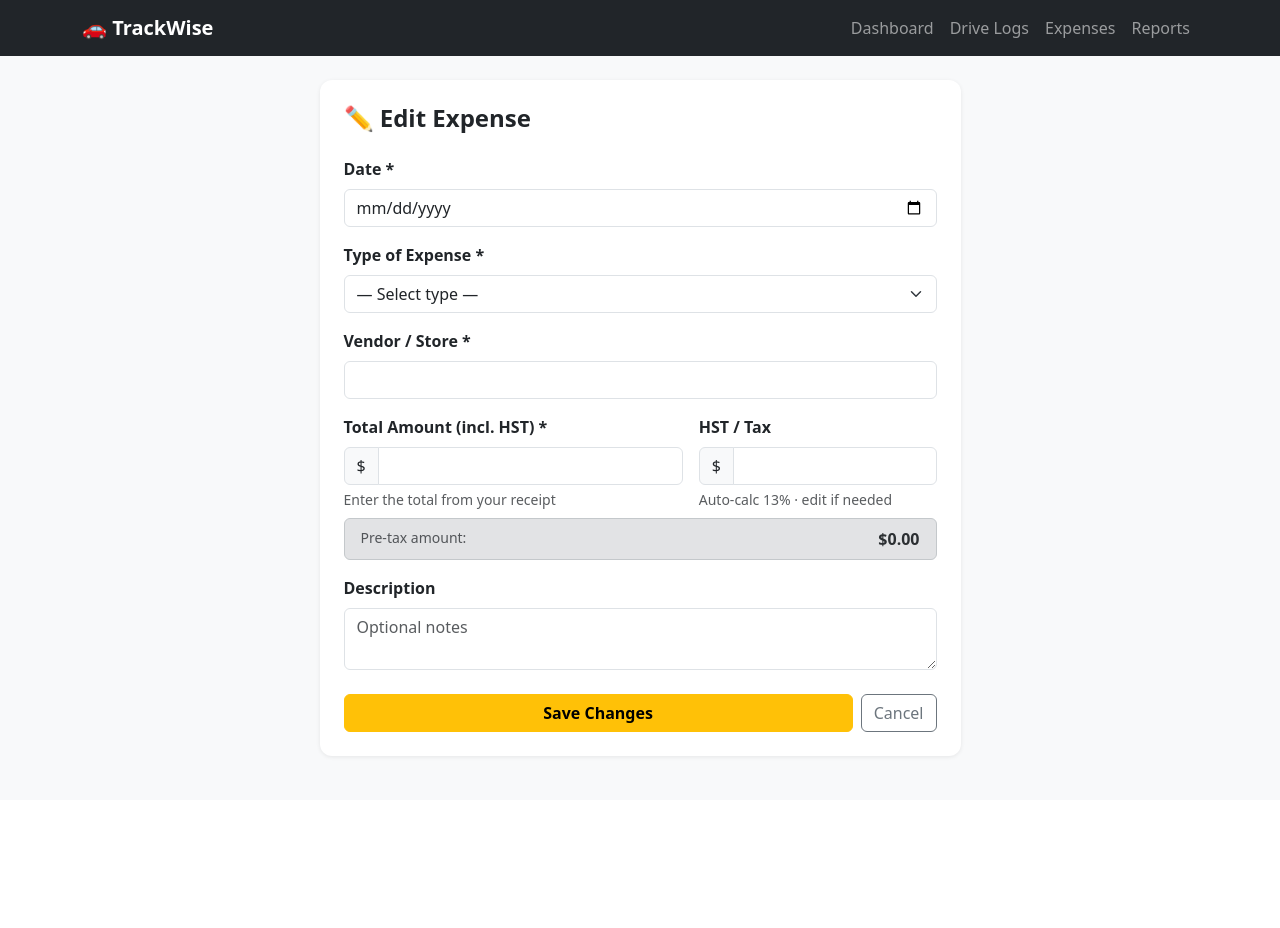
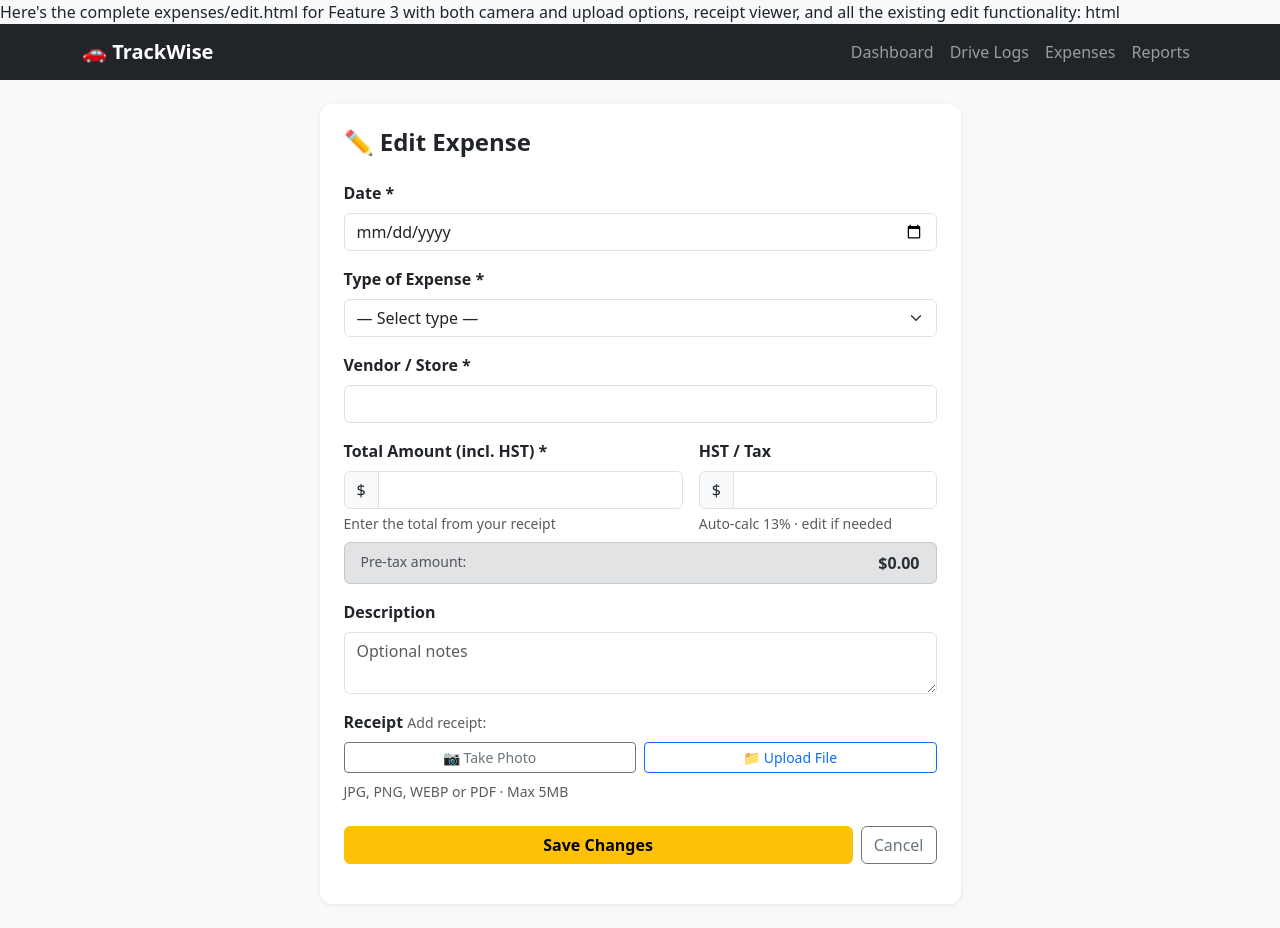
Before and after one commit to riteshparmar17/trackwise, a Flask app: template app/templates/expenses/edit.html in a window 1280 px wide. Before the commit the page ends 758 px from the top, so only its background shows below. Run offline with Flask 3, Linux system fonts and the light colour scheme; the template is opened without the code that fills it, so the values that code supplies are empty; some libraries are stand-ins or nearby versions.

Commit message:
show current receipt, replace or remove on edit

```diff
--- a/app/templates/expenses/edit.html
+++ b/app/templates/expenses/edit.html
@@ -1,3 +1,5 @@
+Here's the complete expenses/edit.html for Feature 3 with both camera and upload options, receipt viewer, and all the existing edit functionality:
+html<!-- app/templates/expenses/edit.html  <- REPLACE ENTIRE FILE -->
 {% extends 'base.html' %}
 {% block title %}Edit Expense · TrackWise{% endblock %}
 {% block content %}
@@ -27,7 +29,10 @@
       <div class="mb-3">
         <label class="form-label fw-semibold">Vendor / Store *</label>
         <input type="text" class="form-control" name="vendor"
-               value="{{ expense.vendor }}" required>
+               id="vendorInput"
+               value="{{ expense.vendor }}"
+               autocomplete="off" required>
+        <datalist id="vendorList"></datalist>
       </div>
 
       <div class="row g-3 mb-2">
@@ -55,13 +60,65 @@
 
       <div class="alert alert-secondary d-flex justify-content-between py-2 mb-3">
         <span class="text-muted small">Pre-tax amount:</span>
-        <strong id="pretaxDisplay">${{ "%.2f"|format(expense.amount) }}</strong>
+        <strong id="pretaxDisplay">
+          ${{ "%.2f"|format(expense.amount) }}
+        </strong>
       </div>
 
-      <div class="mb-4">
+      <div class="mb-3">
         <label class="form-label fw-semibold">Description</label>
         <textarea class="form-control" name="description" rows="2"
                   placeholder="Optional notes">{{ expense.description or '' }}</textarea>
+      </div>
+
+      <!-- Receipt section -->
+      <div class="mb-4">
+        <label class="form-label fw-semibold">Receipt</label>
+
+        <!-- Show current receipt if one exists -->
+        {% if expense.receipt_file %}
+        <div class="d-flex align-items-center gap-3 mb-2 p-2 border rounded">
+          {% if expense.receipt_file.endswith('.pdf') %}
+            <span class="badge bg-secondary fs-6">📄 PDF</span>
+          {% else %}
+            <img src="{{ url_for('static', filename='uploads/' + expense.receipt_file) }}"
+                 class="img-thumbnail" style="max-height:70px; cursor:pointer"
+                 onclick="showReceipt(this.src)" title="Click to view full size">
+          {% endif %}
+          <div>
+            <div class="small text-muted">Current receipt</div>
+            <div class="form-check mt-1">
+              <input class="form-check-input" type="checkbox"
+                     name="remove_receipt" value="1" id="removeReceipt">
+              <label class="form-check-label small text-danger" for="removeReceipt">
+                Remove this receipt
+              </label>
+            </div>
+          </div>
+        </div>
+        {% endif %}
+
+        <label class="form-label small text-muted">
+          {{ 'Replace receipt:' if expense.receipt_file else 'Add receipt:' }}
+        </label>
+
+        <!-- Two buttons: camera and file upload -->
+        <div class="d-flex gap-2 mb-2">
+          <label class="btn btn-outline-secondary btn-sm flex-fill text-center mb-0">
+            📷 Take Photo
+            <input type="file" name="receipt" accept="image/*"
+                   capture="environment" class="d-none"
+                   onchange="previewReceipt(this)">
+          </label>
+          <label class="btn btn-outline-primary btn-sm flex-fill text-center mb-0">
+            📁 Upload File
+            <input type="file" name="receipt" accept="image/*,.pdf"
+                   class="d-none" onchange="previewReceipt(this)">
+          </label>
+        </div>
+        <div class="form-text">JPG, PNG, WEBP or PDF · Max 5MB</div>
+        <img id="imgPreview" class="img-thumbnail d-none mt-2" style="max-height:120px">
+        <div id="pdfLabel" class="badge bg-secondary d-none mt-1">PDF selected</div>
       </div>
 
       <div class="d-flex gap-2">
@@ -71,14 +128,32 @@
         <a href="{{ url_for('expenses.list_expenses') }}"
            class="btn btn-outline-secondary">Cancel</a>
       </div>
+
     </form>
   </div>
  </div>
 </div>
+
+<!-- Receipt viewer modal -->
+<div class="modal fade" id="receiptModal" tabindex="-1">
+  <div class="modal-dialog modal-dialog-centered">
+    <div class="modal-content">
+      <div class="modal-header border-0">
+        <h5 class="modal-title">Receipt</h5>
+        <button type="button" class="btn-close" data-bs-dismiss="modal"></button>
+      </div>
+      <div class="modal-body text-center p-2">
+        <img id="receiptModalImg" src="" class="img-fluid rounded">
+      </div>
+    </div>
+  </div>
+</div>
+
 {% endblock %}
 
 {% block extra_js %}
 <script>
+// ── HST Calculator ────────────────────────────────────────────────────────────
 const amtEl    = document.getElementById('amount');
 const hstEl    = document.getElementById('hst');
 const pretaxEl = document.getElementById('pretaxDisplay');
@@ -94,8 +169,35 @@ amtEl.addEventListener('input', function() {
   recalc();
 });
 hstEl.addEventListener('input', recalc);
-recalc(); // run on page load to show current pre-tax
+recalc(); // run on load to show current pre-tax
 
+// ── Receipt Preview ───────────────────────────────────────────────────────────
+function previewReceipt(input) {
+  const f = input.files[0];
+  if (!f) return;
+  const img = document.getElementById('imgPreview');
+  const pdf = document.getElementById('pdfLabel');
+  if (f.type.startsWith('image/')) {
+    const r = new FileReader();
+    r.onload = e => {
+      img.src = e.target.result;
+      img.classList.remove('d-none');
+    };
+    r.readAsDataURL(f);
+    pdf.classList.add('d-none');
+  } else {
+    img.classList.add('d-none');
+    pdf.classList.remove('d-none');
+  }
+}
+
+// ── Receipt Modal Viewer ──────────────────────────────────────────────────────
+function showReceipt(url) {
+  document.getElementById('receiptModalImg').src = url;
+  new bootstrap.Modal(document.getElementById('receiptModal')).show();
+}
+
+// ── Vendor Typeahead ──────────────────────────────────────────────────────────
 fetch('/api/vendors')
   .then(r => r.json())
   .then(vendors => {
```
